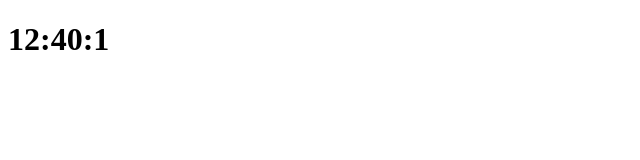
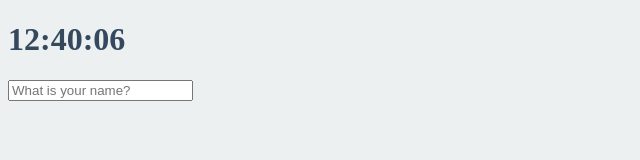
Before and after one commit to Kwang-min/To-do-List-chrome-app-on-javascript-, a plain HTML site: page index.html in a window 1280 px wide. Shown: the whole page, without its empty margins (0-640 px from the left). Drawn offline with Linux system fonts and the light colour scheme.

Commit message:
adding greeting function
사용자 이름을 묻고 저장한 뒤 인사해줘

```diff
--- a/clock.js
+++ b/clock.js
@@ -6,12 +6,12 @@ function getTime() {
     const hours = date.getHours();
     const minutes = date.getMinutes();
     const seconds = date.getSeconds();
-    clockTitle.innerText = `${hours}:${minutes}:${seconds}`;
+    clockTitle.innerText = `${hours < 10 ? `0${hours}` : hours}:${minutes<10 ? `0${minutes}` : minutes}:${seconds < 10 ? `0${seconds}`:seconds}`;
 }
-
 
 function init() {
     getTime();
+    setInterval(getTime, 1000);
 }
 
 init();
--- /dev/null
+++ b/greeting.js
@@ -0,0 +1,42 @@
+const form = document.querySelector(".js-form");
+const input = form.querySelector("input");
+const USER_LS = "currentUser";
+const greeting = document.querySelector(".js-greetings");
+const SHOWING_ON = "showing";
+
+function saveName(text) {
+    localStorage.setItem(USER_LS,text);
+}
+
+function submitHandler(event) {
+    event.preventDefault();
+    const currentValue = input.value;
+    paintGreeting(currentValue);
+    saveName(currentValue);
+}
+
+function askForName() {
+    form.classList.add(SHOWING_ON);
+    form.addEventListener("submit",submitHandler)
+}
+
+function paintGreeting(text) {
+    form.classList.remove(SHOWING_ON);
+    greeting.classList.add(SHOWING_ON);
+    greeting.innerText = `Hello ${text}`;
+}
+
+function loadName() {
+    const currentUser = localStorage.getItem(USER_LS);
+    if (currentUser === null) {
+        askForName();
+    } else {
+        paintGreeting(currentUser);
+    }
+}
+
+function init() {
+    loadName();
+}
+
+init();
--- a/index.html
+++ b/index.html
@@ -10,6 +10,12 @@
       <h1>00:00</h1>
     </div>
 
+    <form class="js-form form">
+      <input type="text" placeholder="What is your name?">
+    </form>
+    <h4 class="js-greetings greetings"></h4>
+
     <script src="clock.js"></script>
+    <script src="greeting.js"></script>
   </body>
 </HTML>
--- a/style.css
+++ b/style.css
@@ -0,0 +1,25 @@
+body {
+    background-color:#ecf0f1;
+}
+
+.btn{
+    cursor: pointer;
+}
+
+body {
+    color: #34495e;
+}
+
+.clicked {
+    color:#7f8c8d;
+}
+
+.form,
+.greetings {
+    display:none;
+}
+
+
+.showing {
+    display:block;
+}
```
